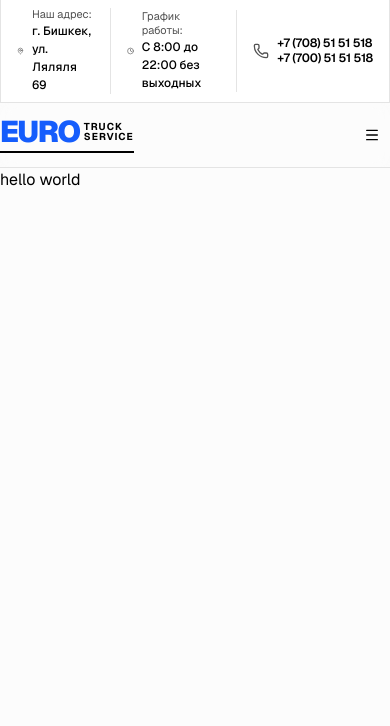
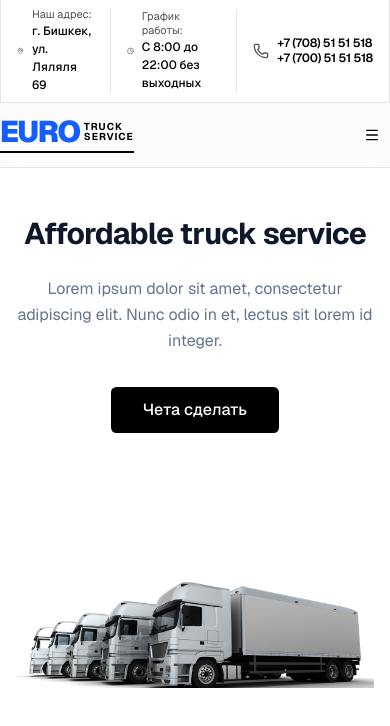
Before and after one commit to masrafi-000/rsfleet, a Next.js app: page / in a window 390 px wide. Shown: the top 726 px of the page. Built offline with nearby package versions, Linux system fonts and the light colour scheme.

Commit message:
feat: implement and integrate hero section component on home page

```diff
--- a/app/page.tsx
+++ b/app/page.tsx
@@ -1,7 +1,9 @@
-
+import Hero from "@/components/shared/home/hero";
 
 export default function Home() {
   return (
-   <div>hello world</div>
+    <main>
+      <Hero />
+    </main>
   );
 }
--- a/components/shared/home/hero.tsx
+++ b/components/shared/home/hero.tsx
@@ -0,0 +1,44 @@
+import { Button } from "@/components/ui/button";
+import HeloImage from "@/public/images/hero.png";
+import Image from "next/image";
+
+const Hero = () => {
+  return (
+    <section className="relative overflow-hidden bg-white py-12 md:py-20 lg:py-32">
+      <div className="container mx-auto px-4 md:px-6">
+        <div className="flex flex-col lg:flex-row items-center justify-between gap-8 lg:gap-12">
+          {/* Left Content */}
+          <div className="flex-1 space-y-6 md:space-y-8 text-center lg:text-left z-10">
+            <h1 className="text-3xl sm:text-4xl md:text-5xl lg:text-7xl font-bold tracking-tight text-slate-900 leading-[1.2] lg:leading-[1.1]">
+              Affordable truck <br className="hidden lg:block" /> service
+            </h1>
+            <p className="max-w-2xl text-base sm:text-lg text-slate-500 leading-relaxed mx-auto lg:mx-0">
+              Lorem ipsum dolor sit amet, consectetur adipiscing elit. <br className="hidden sm:block" />
+              Nunc odio in et, lectus sit lorem id integer.
+            </p>
+            <div className="pt-2 md:pt-4">
+              <Button size="lg" className="text-white text-base md:text-lg px-8 h-12 md:h-14">
+                Чета сделать
+              </Button>
+            </div>
+          </div>
+
+          {/* Right Image */}
+          <div className="flex-1 relative w-full min-h-[250px] sm:min-h-[350px] lg:h-[500px] mt-8 lg:mt-0">
+            <div className="absolute inset-0 lg:-right-[50%] md:w-[150%] lg:w-[180%] h-full flex justify-end lg:justify-start">
+              <Image
+                src={HeloImage}
+                alt="White Trucks Fleet"
+                fill
+                className="object-contain lg:object-right"
+                priority
+              />
+            </div>
+          </div>
+        </div>
+      </div>
+    </section>
+  );
+};
+
+export default Hero;
```
Also changed, not shown: public/white_trucks_hero_1777184431953.png (added).
